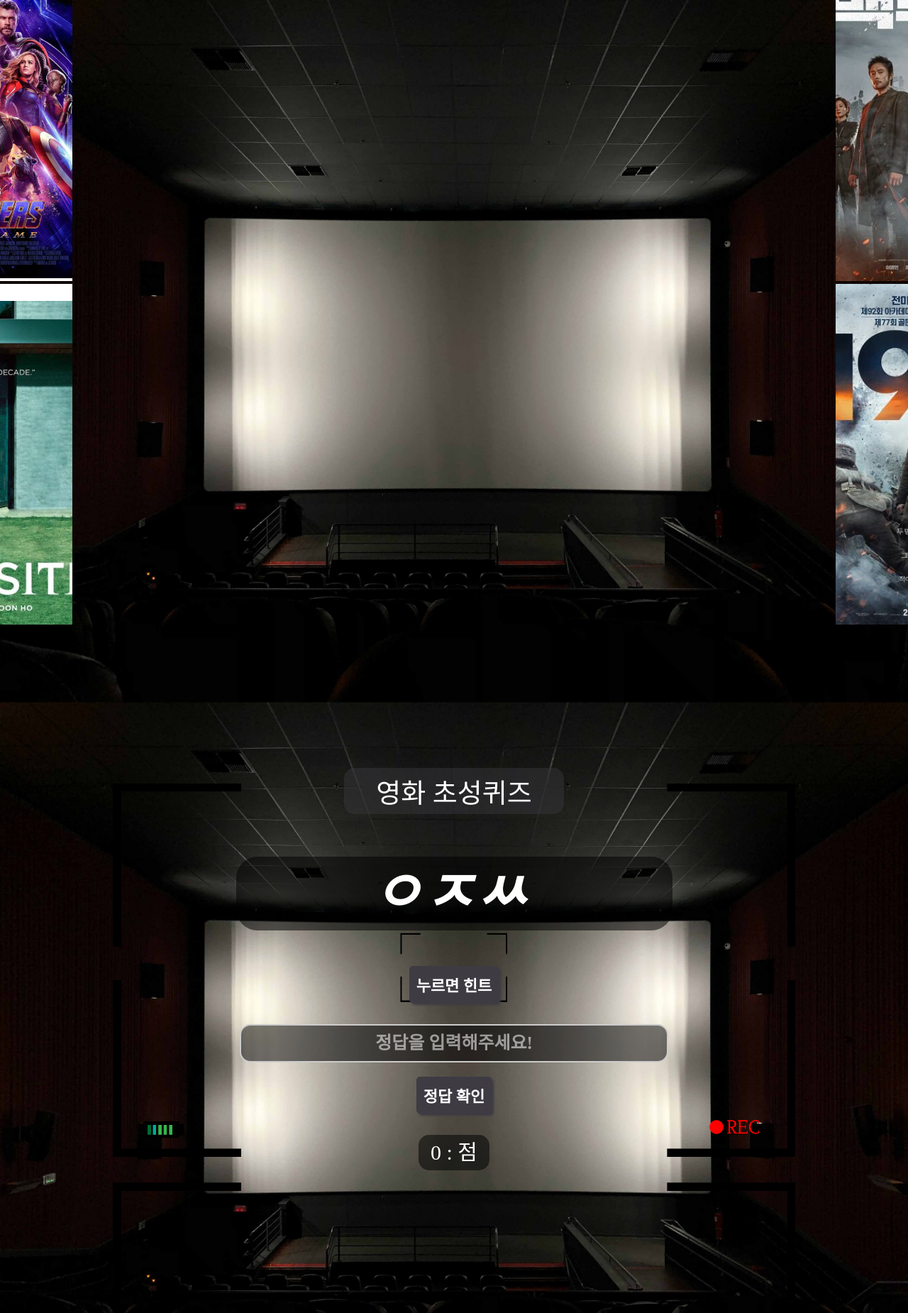
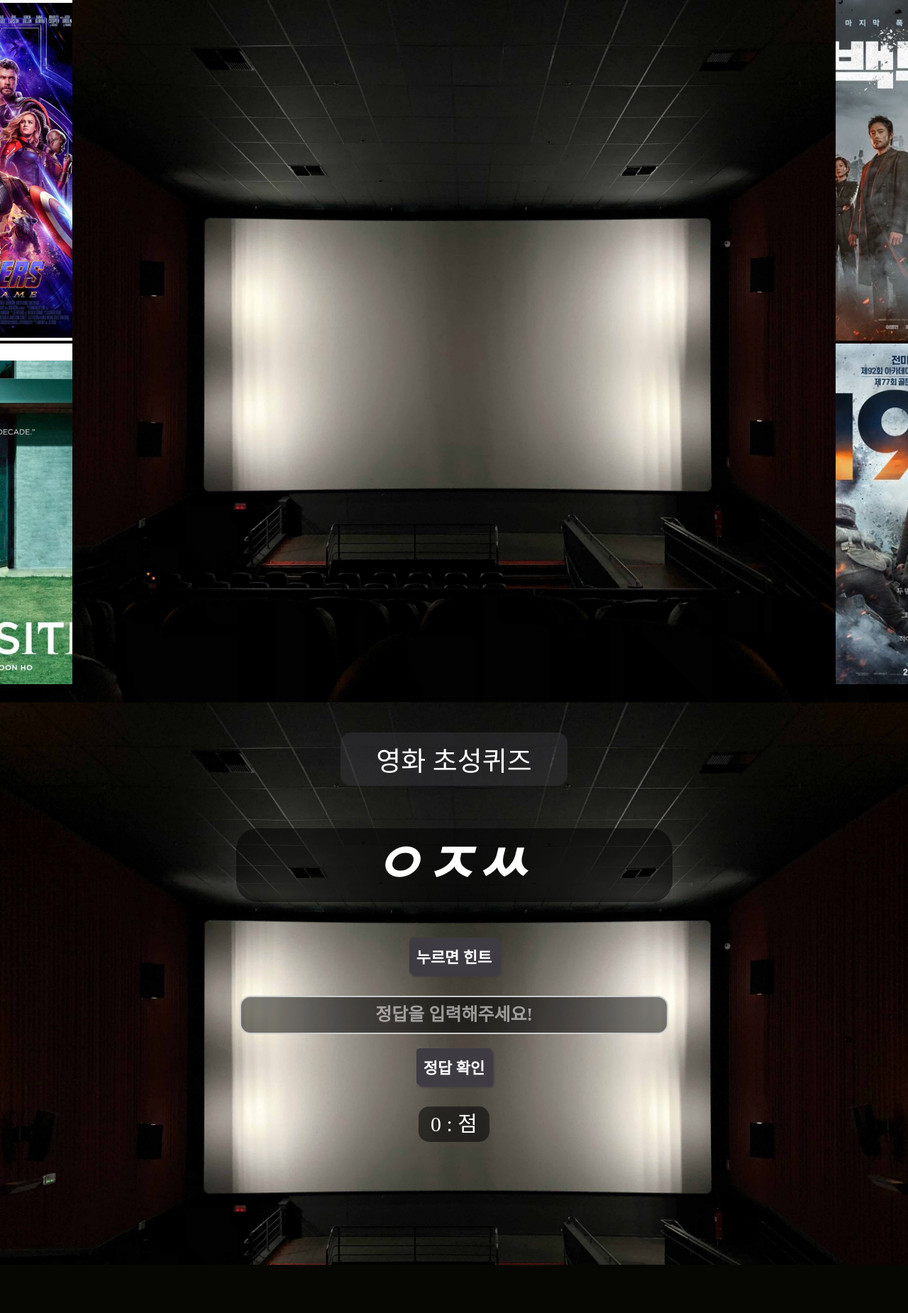
Before and after one commit to audgns722/webs2024, a PHP site: page /javascript/quiz/quizMovie.html in a window 1280 px wide; the page is wider, and only the part inside the window is pictured. Shown: that part at 71% size. After the commit the page ends 1782 px from the top of that part, so only its background shows below. Run offline with PHP 8.4, Linux system fonts and the light colour scheme; some libraries are stand-ins or nearby versions; some web fonts are replaced.

Commit message:
230925
1

```diff
--- a/javascript/quiz/assets/css/movie.css
+++ b/javascript/quiz/assets/css/movie.css
@@ -46,26 +46,65 @@ body {
     width: 1000px;
     height: 750px;
 }
+@keyframes blink {
+    0%, 100% {
+      background-image: url(../img/moviebg.png);
+    }
+    50% {
+      background-image: none;
+    }
+  }
 
 .container {
-    background-image: url(../img/—Pngtree—recording\ frame\ png_8346281.png);
-    background-size: 100%;
+    width: 100%;
+    height: 100%;
+    position: relative;
+  }
 
+.background {
+    position: absolute;
+    width: 100%;
+    height: 100%;
+    background-image: url(../img/moviebg.png);
+    background-size: contain;
+    background-repeat: no-repeat;
+    animation: blink 0.7s infinite; /* 1초 간격으로 애니메이션을 반복함 */
 
-    width: 100%; /* 부모 요소에 맞게 가득 차도록 설정 */
-    height: 100%;
+}
+#header__inner {
+    width: 100%;
+    height: 300px;
+    text-align: center;
 
 
 }
+#header__inner .quizTimeOut {
+    width: 100%;
+    height: 300px;
+    /* background-color: #B73232; */
+    color: white;
+    font-size: 60px;
+    /* padding: 100px 0; */
+    margin-top: 250px;
+}
+.userScore {
+    width: 100%;
+    height: 100px;
+    /* background-color: #324DB7; */
+    color: white;
+    font-size: 32px;
+}
+.ranking {
+    width: 100%;
+    height: 100px;
+    color: #fff;
+    /* background-color: #189050; */
+    font-size: 50px;
+    font-weight: 800;
+}
 
-.quiz__header {
-}
-.header__title {
-
-}
 .header__title p {
-    margin-top: 20%;
-    padding: 5px;
+    padding: 10px;
     width: 30%;
     font-size: 38px;
     background-color: #3e3b4368;
@@ -259,3 +298,11 @@ body {
 .wrong {
     color: rgb(242, 77, 77);
 }
+
+.timeOut {
+    width: 100%;
+    height: 100vh;
+    background-color: #000;
+    text-align: center;
+    color: #fff;
+}
--- a/javascript/quiz/quizMovie.html
+++ b/javascript/quiz/quizMovie.html
@@ -10,7 +10,7 @@
     <style>
         .parallax__item {
             width: 100%;
-            height: 100vh;
+            height: 100%;
         }
 
         .parallax__item__img-container {
@@ -32,6 +32,13 @@
     </style>
 </head>
 <body>
+    <header id="header">
+        <div id="header__inner" class="none">
+            <h1 class="quizTimeOut">퀴즈가 종료되었습니다.</h1>
+            <h3 class="ranking"></h3>
+            <p class="userScore"></p>
+        </div>
+    </header>
     <section id="img" class="parallax__item">
         <div class="parallax__item__img-container">
             <div class="box">
@@ -67,11 +74,11 @@
         }
         // 페이지 로드 후 1초 후에 자동 스크롤 시작
         setTimeout(autoScroll, 1500);
-    </script>
-    <script>
+
         // 선택자
         const quizWrap = document.querySelector(".quiz__wrap");
         let totalScore = 0;
+
         // 문제 정보
         const quiz = [
             {
@@ -209,10 +216,8 @@
             // const quizArray = [];
             let quizWrapTag = `
                 <div class="quiz">
-                    <div class="quiz__progress">
-                        <p id="currentQuestion"></p>/<p id="totalQuestions"></p>
-                    </div>
                     <div class="container">
+                    <div class="background">
                         <div class="quiz__header">
                             <div class="header__title"><p>${quiz[index].infoTitle}</p></div>
                         </div>
@@ -238,7 +243,7 @@
                             <div class="quiz__score">${totalScore} : 점</div>
                         </div>
                     </div>
-                    <div class="quiz_foot">1</div>
+                    <div class="quiz_foot"></div>
                     <!-- //quiz__main -->
                 </div>
                 `;
@@ -310,14 +315,49 @@
                 // quizScore.textContent = `총 점수: ${totalScore}`;
                 nextBtn.classList.remove("none");
                 quizAnswerBtn.classList.add("none");
+                const userScore = document.querySelector(".userScore");
+                const posterAnimation = document.querySelector(".parallax__item");
+                const header__title = document.getElementById("header__inner");
+                const userRanking = document.querySelector(".ranking");
+                posterAnimation.classList.add("timeOut");
+                posterAnimation.classList.add("none");
+                quizWrap.classList.add("timeOut");
+                quizWrap.classList.add("none");
+                header__title.classList.remove("none");
+                userScore.innerText = "총 점수: " + totalScore + "점";
 
             }
         });
     }
+
+        // 시간제한
+        setTimeout(() => {
+            const userScore = document.querySelector(".userScore");
+            const posterAnimation = document.querySelector(".parallax__item");
+            const header__title = document.getElementById("header__inner");
+            const userRanking = document.querySelector(".ranking");
+            posterAnimation.classList.add("timeOut");
+            posterAnimation.classList.add("none");
+            quizWrap.classList.add("timeOut");
+            quizWrap.classList.add("none");
+            header__title.classList.remove("none");
+            userScore.innerText = "총 점수: " + totalScore + "점";
+            if(totalScore >= 15){
+                userRanking.innerText = "당신의 등급 : 최고";
+            } else if(totalScore > 10){
+                userRanking.innerText = "당신의 등급 : 고수";
+            } else if(totalScore >= 5){
+                userRanking.innerText = "당신의 등급 : 중수";
+            } else {
+                userRanking.innerText = "당신의 등급 : 하수";
+            }
+        }, 300000)
+
         //페이지가 로드된 후 실행
         document.addEventListener("DOMContentLoaded", () => {
             updataQuiz(currentIndex);
         });
+
     </script>
 </body>
 </html>
```
Also changed, not shown: javascript/quiz/assets/img/moviebg.png (added), javascript/quiz/assets/img/—Pngtree—recording frame png_8346281.png (deleted). Lines whose indentation alone changed are shown as unchanged.
